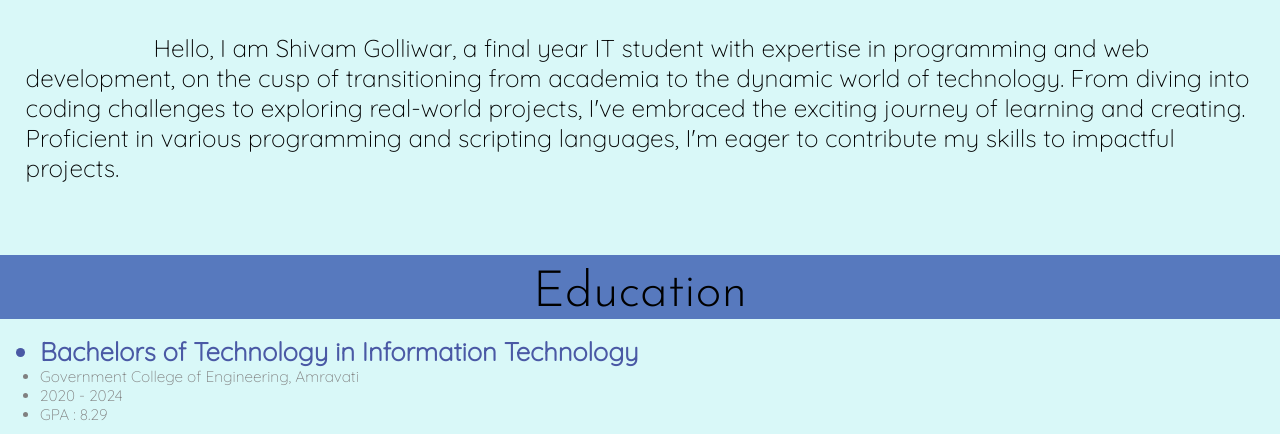
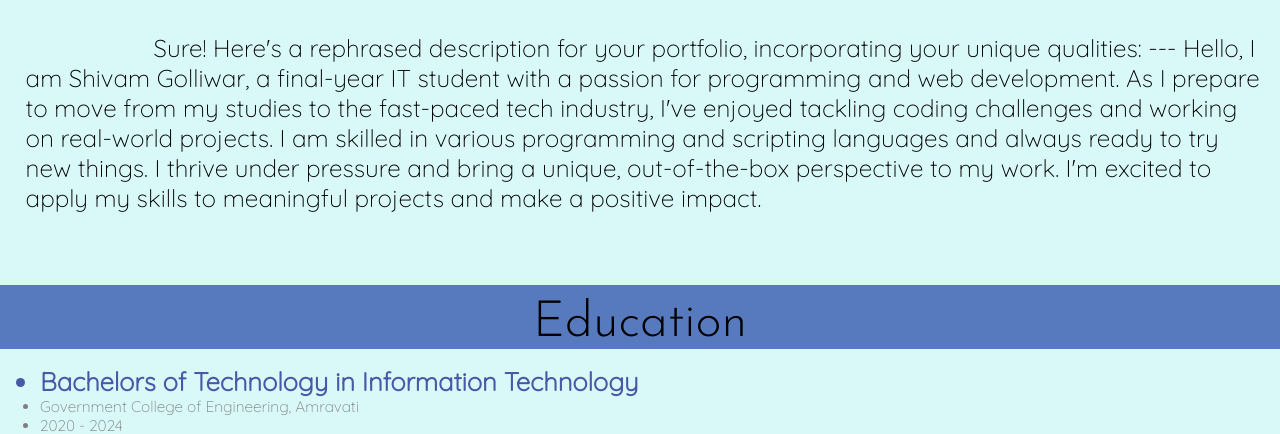
Before and after one commit to shivamgolliwar16/sg_portfolio, a plain HTML site: page index.html in a window 1280 px wide. Shown: the part 666-1100 px from the top of the page. Drawn offline with Linux system fonts and the light colour scheme; a web font is replaced by a local one.

Commit message:
Update index.html

```diff
--- a/index.html
+++ b/index.html
@@ -89,10 +89,11 @@
   <br><br>
 
   <div class="hello">
-    Hello, I am Shivam Golliwar, a final year IT student with expertise in programming and web
-    development, on the cusp of transitioning from academia to the dynamic world of technology. From diving into coding
-    challenges to exploring real-world projects, I've embraced the exciting journey of learning and creating. Proficient
-    in various programming and scripting languages, I'm eager to contribute my skills to impactful projects.
+    Sure! Here's a rephrased description for your portfolio, incorporating your unique qualities:
+
+---
+
+Hello, I am Shivam Golliwar, a final-year IT student with a passion for programming and web development. As I prepare to move from my studies to the fast-paced tech industry, I've enjoyed tackling coding challenges and working on real-world projects. I am skilled in various programming and scripting languages and always ready to try new things. I thrive under pressure and bring a unique, out-of-the-box perspective to my work. I'm excited to apply my skills to meaningful projects and make a positive impact.
   </div>
   <br><br><br><br>
 
```
